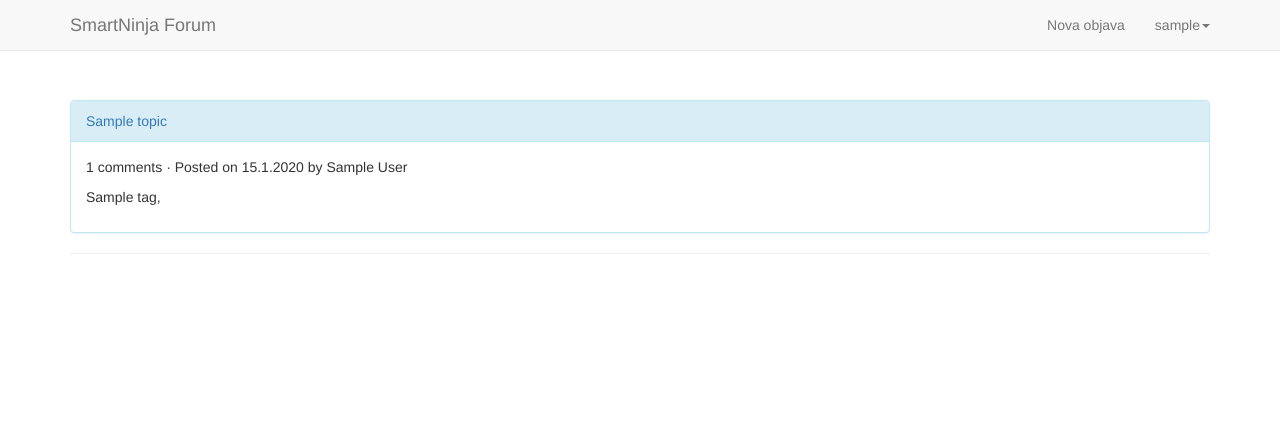
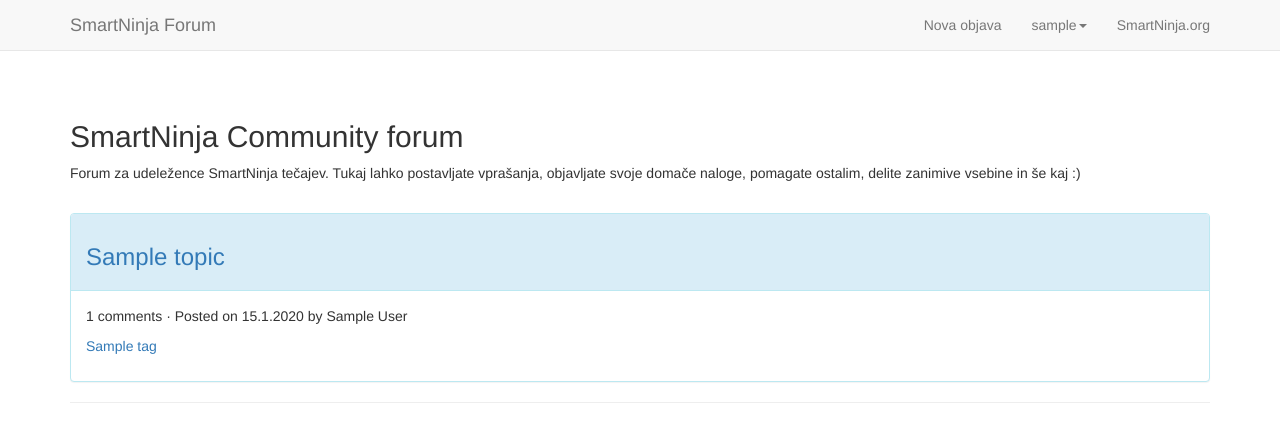
Before and after one commit to smartninja/forum, a Python web app: template templates/index.html in a window 1280 px wide. Shown: the top 442 px of the page. Run offline with Jinja, Linux system fonts and the light colour scheme; the template is opened without the code that fills it: most values are stand-ins (such as "Sample title", 1, 10 or a date in 2020).

Commit message:
final touches

```diff
--- a/handlers.py
+++ b/handlers.py
@@ -2,7 +2,6 @@ import webapp2
 import os
 import jinja2
 from google.appengine.api import users
-from google.appengine.ext import ndb
 from settings import ADMINS
 import filters
 
@@ -32,6 +31,7 @@ class BaseHandler(webapp2.RequestHandler):
         template = jinja_env.get_template(view_filename)
         self.response.out.write(template.render(params))
 
+
 class MainHandler(BaseHandler):
     def get(self):
         user = users.get_current_user()
@@ -47,6 +47,7 @@ class MainHandler(BaseHandler):
         else:
             args["login"] = users.create_login_url("/")
         self.render_template("index.html", args)
+
 
 class TopicHandler(BaseHandler):
     def get(self, topic_id):
@@ -77,6 +78,7 @@ class TopicHandler(BaseHandler):
             topic.put()
             self.redirect("/topic/" + str(topic_id))
 
+
 class NewTopicHandler(BaseHandler):
     def get(self):
         args = {}
@@ -97,6 +99,7 @@ class NewTopicHandler(BaseHandler):
             t = Topic(title = title, content = content, author=author, tags=tags)
             t.put()
             self.redirect("/")
+
 
 class DeleteTopicHandler(BaseHandler):
     def get(self, topic_id):
--- a/templates/base.html
+++ b/templates/base.html
@@ -44,6 +44,8 @@
               <li><a href="{{ login }}">Prijava</a></li>
 
               {% endif %}
+
+            <li><a href="http://smartninja.org">SmartNinja.org</a></li>
             </ul>
         </div><!--/.nav-collapse -->
       </div>
--- a/templates/index.html
+++ b/templates/index.html
@@ -2,13 +2,31 @@
 {% block title %} Main {% endblock title %}
 
 {% block content %}
+    <h2>SmartNinja Community forum</h2>
+
+    <p>
+        Forum za udeležence SmartNinja tečajev. Tukaj lahko postavljate vprašanja, objavljate svoje domače naloge,
+        pomagate ostalim, delite zanimive vsebine in še kaj :)
+    </p>
+
+    <br>
+
     {% if username %}
         {% for topic in topics %}
         <div class="panel panel-info">
-        <div class="panel-heading"><a href="/topic/{{ topic.key.id()}}">{{ topic.title }}</a></div>
+            <div class="panel-heading">
+                <a href="/topic/{{ topic.key.id()}}"><h3>{{ topic.title }}</h3></a>
+            </div>
+
             <div class="panel-body">
                 <p>{{ topic.num_comments }} comments · Posted on {{ topic.created.day }}.{{ topic.created.month }}.{{ topic.created.year }} by {{ topic.author }}</p>
-            <p> {% for tag in topic.tags %} {{ tag }}, {% endfor %}</p>
+
+                {% if topic.tags %}
+                    <p>{% for tag in topic.tags %}
+                        <a href="#">{{ tag }}</a> &emsp;
+                    {% endfor %}</p>
+                {% endif %}
+
                 {% if admin %}
                 <hr>
                 <p><a href="/delete-topic/{{ topic.key.id() }}">Delete</a></p>
@@ -16,6 +34,8 @@
             </div>
         </div>
         {% endfor %}
+    {% else %}
+        <p>Prijavi se za ogled foruma in komentiranje.</p>
     {% endif %}
 
     <hr>
--- a/templates/new-topic.html
+++ b/templates/new-topic.html
@@ -3,13 +3,16 @@
 
 {% block content %}
     {% if username %}
+    <h1>Dodaj novo temo</h1>
+
     <form name="new-topic" method="post" id="topic-form">
         <input type="text" name="title" placeholder="Title" class="form-control"><br>
-        <textarea name="content" placeholder="Content" class="form-control" rows="6" style="resize:none;"></textarea><br>
+        <textarea name="content" placeholder="Content" class="form-control" rows="6"></textarea><br>
         <hr>
 
         <input class="pull-right btn btn-info" type="submit" id="submit-topic" value="Objavi">
         <div class="input-fields-wrap">
+            <p>Dodaj tage za objavo, na primer: programiranje, PHP, Python, HTML, ...</p>
             <a class="btn btn-default" id="add-tag">Add tag</a>
             <input type="hidden" id="allData" name="all-tags">
         </div>
--- a/templates/topic.html
+++ b/templates/topic.html
@@ -10,10 +10,10 @@
         - {{ topic.author }}
     </div>
 </div>
-<div class="new-comment-area">
+<div class="new-comment-area" style="padding: 0 10px;">
     <hr>
     <form name="new-comment" method="post">
-        <textarea name="content" placeholder="Komentiraj" class="form-control" rows="5" style="resize:none;"></textarea><br>
+        <textarea name="content" placeholder="Komentiraj" class="form-control" rows="5"></textarea><br>
         <input class="pull-right btn btn-info" type="submit" value="Objavi">
     </form>
     <br>
```
Lines whose indentation alone changed are shown as unchanged.
